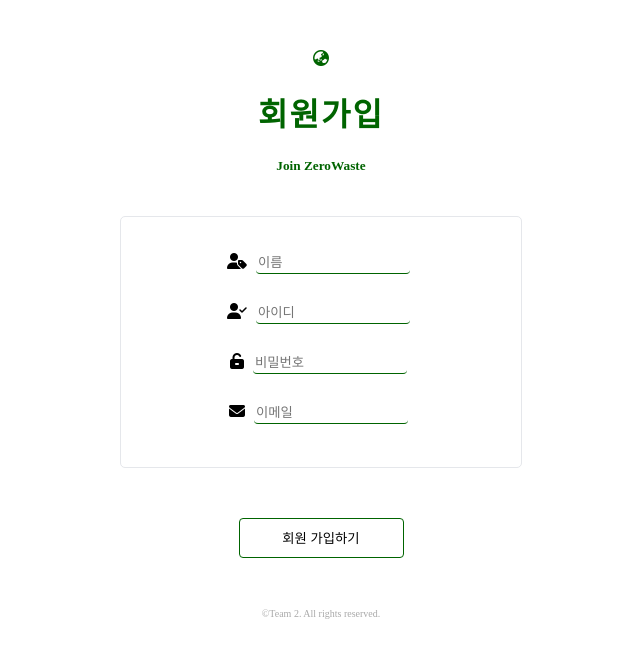
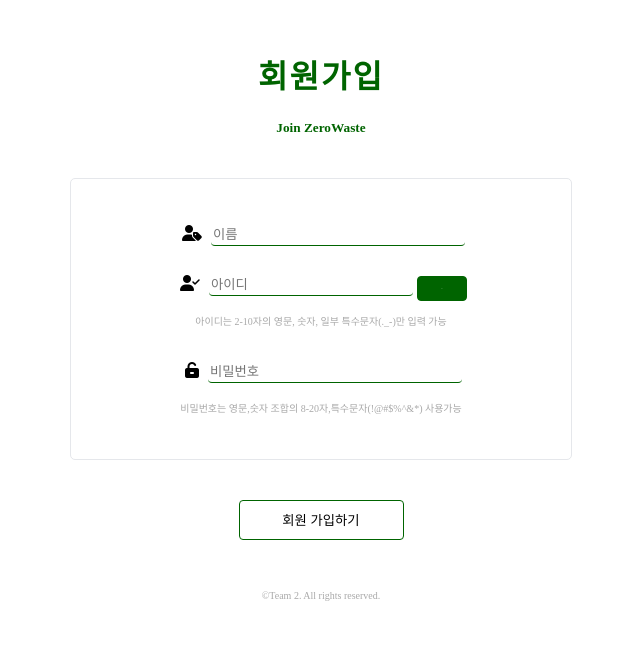
Before and after one commit to strong1133/hh99_zero-waste, a Flask app: page /register in a window 1280 px wide. Shown: the top 658 px of the page, without its empty margins (319-959 px from the left). Run offline with Flask 2, Linux system fonts and the light colour scheme; some libraries are stand-ins or nearby versions.

Commit message:
register 마크업 수정

```diff
--- a/app.py
+++ b/app.py
@@ -19,7 +19,7 @@ def home():
 def register():
     return render_template('register.html')
 
-#ㅁㄴㅇ
+#
 @app.route('/login')
 def login():
     return render_template('login.html')
--- a/static/register.js
+++ b/static/register.js
@@ -2,11 +2,45 @@ $(document).ready(function () {
 
 })
 
+//회원가입 클라이언트
 function joinblankcheck() {
     let name = $('#register-name').val()
     let id = $('#register-id').val()
     let pw = $('#register-pw').val()
-    let email = $('#register-email').val()
+    console.log(name, id, pw)
+
+    if ($("#help-id").hasClass("is-danger")) {
+        alert("아이디를 다시 확인해주세요.")
+        return;
+    } else if (!$("#help-id").hasClass("is-success")) {
+        alert("아이디 중복확인을 해주세요.")
+        return;
+    }
+
+    //비번은 빈칸안돼 정규식에맞고 중복확인해야지
+    if (password == "") {
+        $("#help-password").text("비밀번호를 입력해주세요.").removeClass("is-safe").addClass("is-danger")
+        $("#input-password").focus()
+        return;
+    } else if (!is_password(password)) {
+        $("#help-password").text("비밀번호의 형식을 확인해주세요. 영문과 숫자 필수 포함, 특수문자(!@#$%^&*) 사용가능 8-20자").removeClass("is-safe").addClass("is-danger")
+        $("#input-password").focus()
+        return
+    } else {
+        $("#help-password").text("사용할 수 있는 비밀번호입니다.").removeClass("is-danger").addClass("is-success")
+    }
+    if (password2 == "") {
+        $("#help-password2").text("비밀번호를 입력해주세요.").removeClass("is-safe").addClass("is-danger")
+        $("#input-password2").focus()
+        return;
+    } else if (password2 != password) {
+        $("#help-password2").text("비밀번호가 일치하지 않습니다.").removeClass("is-safe").addClass("is-danger")
+        $("#input-password2").focus()
+        return;
+    } else {
+        $("#help-password2").text("비밀번호가 일치합니다.").removeClass("is-danger").addClass("is-success")
+    }
+
 
     if (name == '') {
          alert('이름을 입력하세요')
@@ -17,9 +51,6 @@ function joinblankcheck() {
      } else if (pw == '') {
         alert('비밀번호를 입력하세요')
          return;
-    } else if (email == '') {
-        alert('이메일을 입력하세요')
-        return;
      }
      alert('가입을 환영합니다. '+name+'님')
      window.location.href = "/login"
--- a/static/style.css
+++ b/static/style.css
@@ -181,7 +181,7 @@ hr {
 .register-wrap {
     text-align: center;
     padding: 0 0 20px 0;
-    margin: 20px auto 20px auto;
+    margin:0 auto 20px auto;
 }
 
 .register-header {
@@ -204,17 +204,17 @@ hr {
 }
 
 .form_input {
-    width: 400px;
-    height: 210px;
-    margin: 40px auto;
-    padding: 20px 0;
+    width: 500px;
+    height: 250px;
+    margin: 40px auto 30px auto;
+    padding-top: 30px;
     border: 1px solid rgb(229, 231, 235);
     box-shadow: darkgray;
     border-radius: 5px;
 }
 
 .input_box {
-    width: 150px;
+    width: 250px;
     height: 20px;
     border: none;
     border-bottom: 1px solid darkgreen;
@@ -224,6 +224,15 @@ hr {
 
 input:focus {
     outline: none;
+}
+
+.input_box_id {
+    width: 200px;
+    height: 20px;
+    border: none;
+    border-bottom: 1px solid darkgreen;
+    /*border: 1px solid rgb(229, 231, 235);*/
+    border-radius: 4px;
 }
 
 .input_icon {
@@ -241,6 +250,27 @@ input:focus {
     padding: 0px 20px;
     text-align: center;
     line-height: 50px;
+}
+
+.register-help{
+    margin: 2px;
+    padding: 2px;
+    font-size: 10px;
+    color: darkgray;
+}
+
+.btn_id_check{
+    background-color: darkgreen;
+    width: 50px;
+    height: 25px;
+    font-size: 0.5px;
+    text-align: center;
+    color: white;
+    border: none;
+    border: 1px solid darkgreen;
+    border-radius: 4px;
+    cursor: pointer;
+
 }
 
 .btn_sign_up {
--- a/templates/register.html
+++ b/templates/register.html
@@ -6,18 +6,18 @@
     <meta name="author" content="Go">
     <link href="https://fonts.googleapis.com/css2?family=Open+Sans:wght@400;600;700&display=swap" rel="stylesheet">
     <link rel="stylesheet" href="{{url_for('static', filename='style.css')}}">
+
     <script src="https://ajax.googleapis.com/ajax/libs/jquery/3.5.1/jquery.min.js"></script>
     <script src="{{url_for('static', filename='register.js')}}"></script>
     <script src="https://kit.fontawesome.com/64d790b45a.js"
             crossorigin="anonymous">
     </script>
+
 </head>
 <body>
     <div class="register-wrap">
         <header class="register-header">
-            <span>
-                <i class="fas fa-globe-asia"></i>
-            </span>
+
             <h1 class="register-title">회원가입</h1>
             <h5 class="team_name">Join ZeroWaste</h5>
         </header>
@@ -28,38 +28,28 @@
                             <i class="fas fa-user-tag"></i>
                         </span>
                     <input class="input_box" type="text" placeholder="이름" id="register-name">
-            <span class="input_icon">
-<!--                        <i class="far fa-check-square"></i>-->
-                    </span>
                 </label>
+
                 <label class="input_boxes">
                         <span class="input_icon">
                             <i class="fas fa-user-check"></i>
                         </span>
-            <input class="input_box" type="text" placeholder="아이디" id="register-id">
-            <span class="input_icon">
-<!--                        <i class="far fa-check-square"></i>-->
-                    </span>
+                        <input class="input_box_id" type="text" placeholder="아이디" id="register-id">
+                        <span><button onclick="joinblankcheck()" type="button" class="btn_id_check">check</button></span>
+                </label>
+                <p id="help-id" class="register-help">아이디는 2-10자의 영문, 숫자, 일부 특수문자(._-)만 입력 가능</p>
+                <p id="help-id-login" class="help is-danger"></p>
 
-          </label>
                 <label class="input_boxes">
                         <span class="input_icon">
                             <i class="fas fa-unlock-alt"></i>
                         </span>
                     <input class="input_box" type="password" placeholder="비밀번호" id="register-pw">
-            <span class="input_icon">
-<!--                        <i class="far fa-check-square"></i>-->
-                    </span>
+
                 </label>
-          <label class="input_boxes">
-                    <span class="input_icon">
-                        <i class="fas fa-envelope"></i>
-                    </span>
-            <input class="input_box" type="text" placeholder="이메일" id="register-email">
-            <span class="input_icon">
-<!--                        <i class="far fa-check-square"></i>-->
-                    </span>
-          </label>
+                <p id="help-password" class="register-help">
+                    비밀번호는 영문,숫자 조합의 8-20자,특수문자(!@#$%^&*) 사용가능
+                </p>
             </div>
         </form>
         <div class="btn_sign_up">
```
Lines whose indentation alone changed are shown as unchanged.
